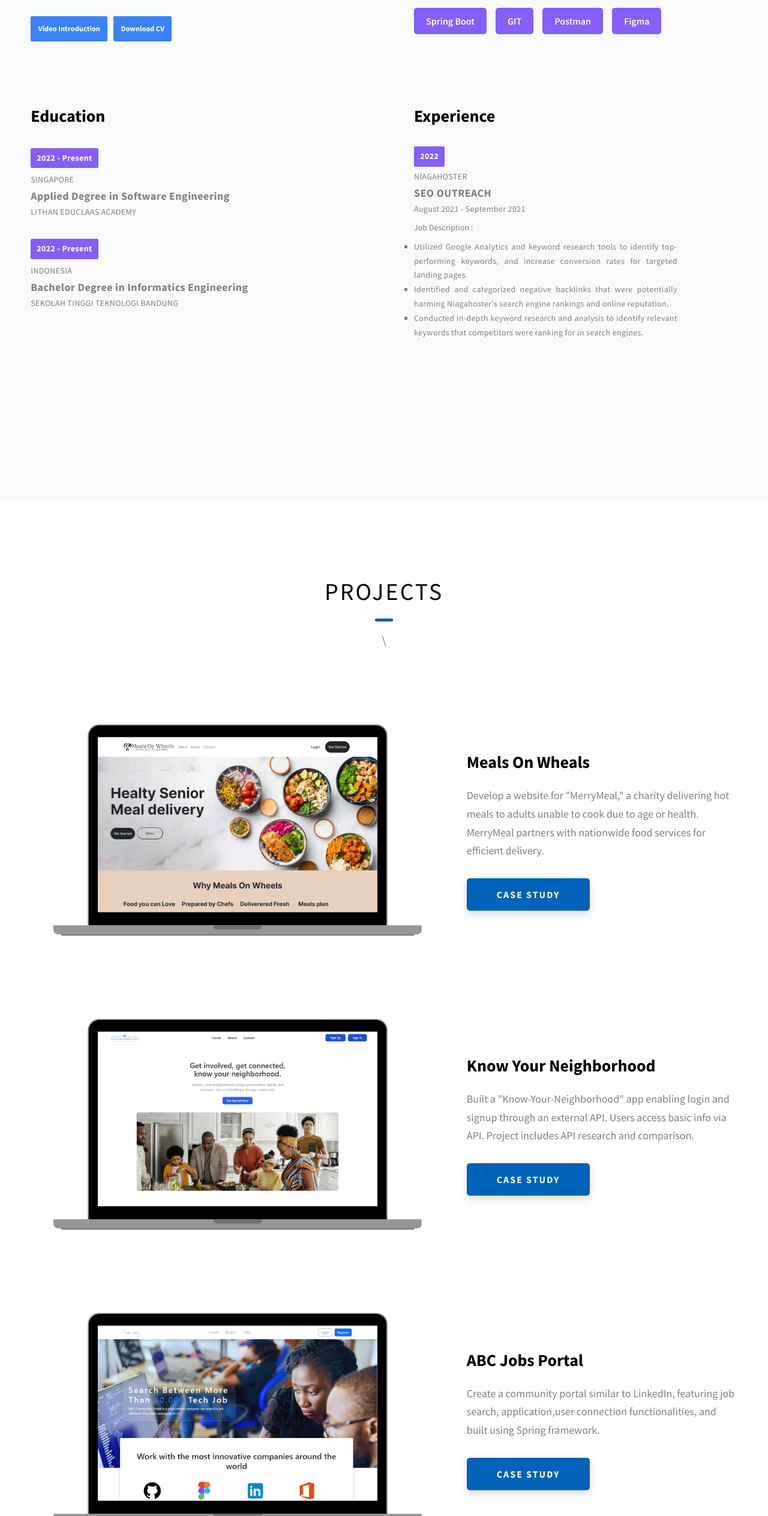
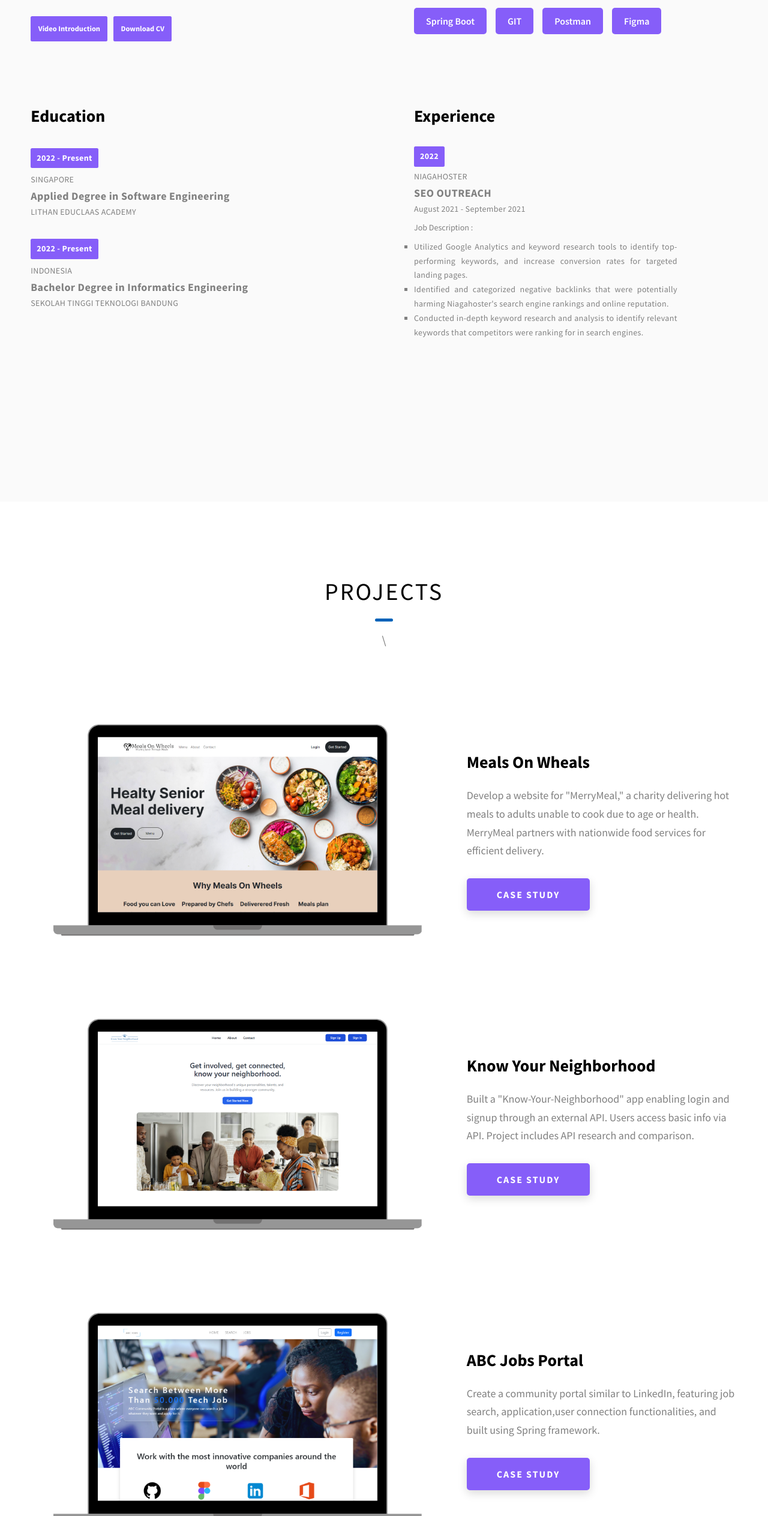
Before and after one commit to Yusuf-311/portfolio-mohyusuf, a website: page index.html in a window 1280 px wide. Shown: the part 1307-3834 px from the top of the page at 60% size. Drawn offline with nearby package versions, Linux system fonts and the light colour scheme.

Commit message:
Update index.html

```diff
--- a/index.html
+++ b/index.html
@@ -194,7 +194,7 @@
               </p>
             </div>
             <button
-              class="bg-blue-500 hover:bg-blue-700 text-xl me-3 text-white font-bold py-5 px-5 rounded"
+              class="bg-blue-500 hover:bg-blue-700 text-xl me-3 color-change-2x text-white font-bold py-5 px-5 rounded"
             >
               <a
                 class="text-decoration-none"
@@ -205,7 +205,7 @@
               </a>
             </button>
             <button
-              class="bg-blue-500 hover:bg-blue-700 text-xl text-white font-bold py-5 px-5 rounded"
+              class="bg-blue-500 hover:bg-blue-700 text-xl color-change-2x text-white font-bold py-5 px-5 rounded"
             >
               <a href="./assets/file/Resume_Moh Yusuf.pdf" target="_blank">
                 Download CV
@@ -327,7 +327,7 @@
               </p>
               <a
                 href="./project-1.html"
-                class="btn btn--med btn--theme dynamicBgClr"
+                class="btn btn--med btn--theme color-change-2x dynamicBgClr"
                 target="_blank"
                 >Case Study</a
               >
@@ -353,7 +353,7 @@
               </p>
               <a
                 href="./project-2.html"
-                class="btn btn--med btn--theme dynamicBgClr"
+                class="btn btn--med btn--theme color-change-2x dynamicBgClr"
                 target="_blank"
                 >Case Study</a
               >
@@ -377,7 +377,7 @@
               </p>
               <a
                 href="./project-3.html"
-                class="btn btn--med btn--theme dynamicBgClr"
+                class="btn btn--med btn--theme color-change-2x dynamicBgClr"
                 target="_blank"
                 >Case Study</a
               >
@@ -433,7 +433,7 @@
               ></textarea>
             </div>
             <button
-              class="bg-blue-500 hover:bg-blue-700 text-white text-2xl font-bold py-5 px-20 rounded"
+              class="bg-blue-500 hover:bg-blue-700 color-change-2x text-white text-2xl font-bold py-5 px-20 rounded"
               onclick="composeEmail()"
               type="submit"
             >
```
